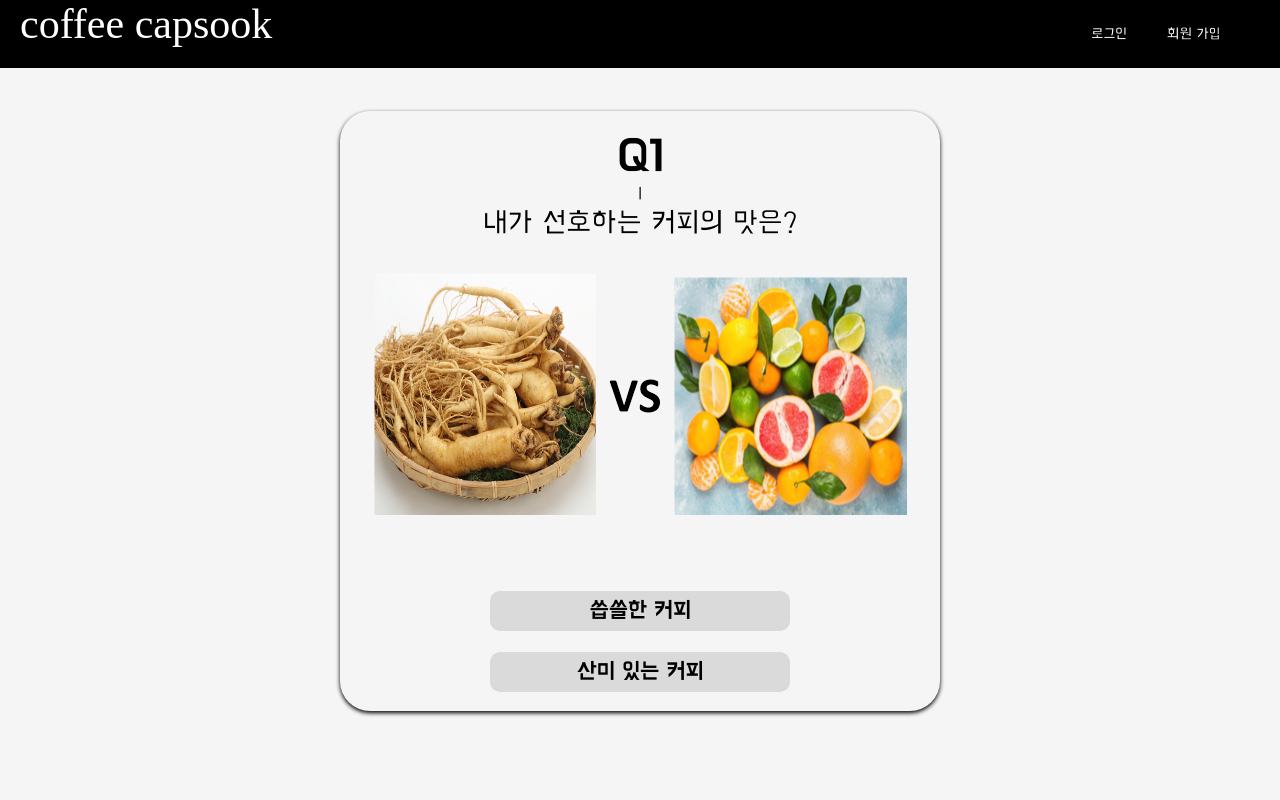
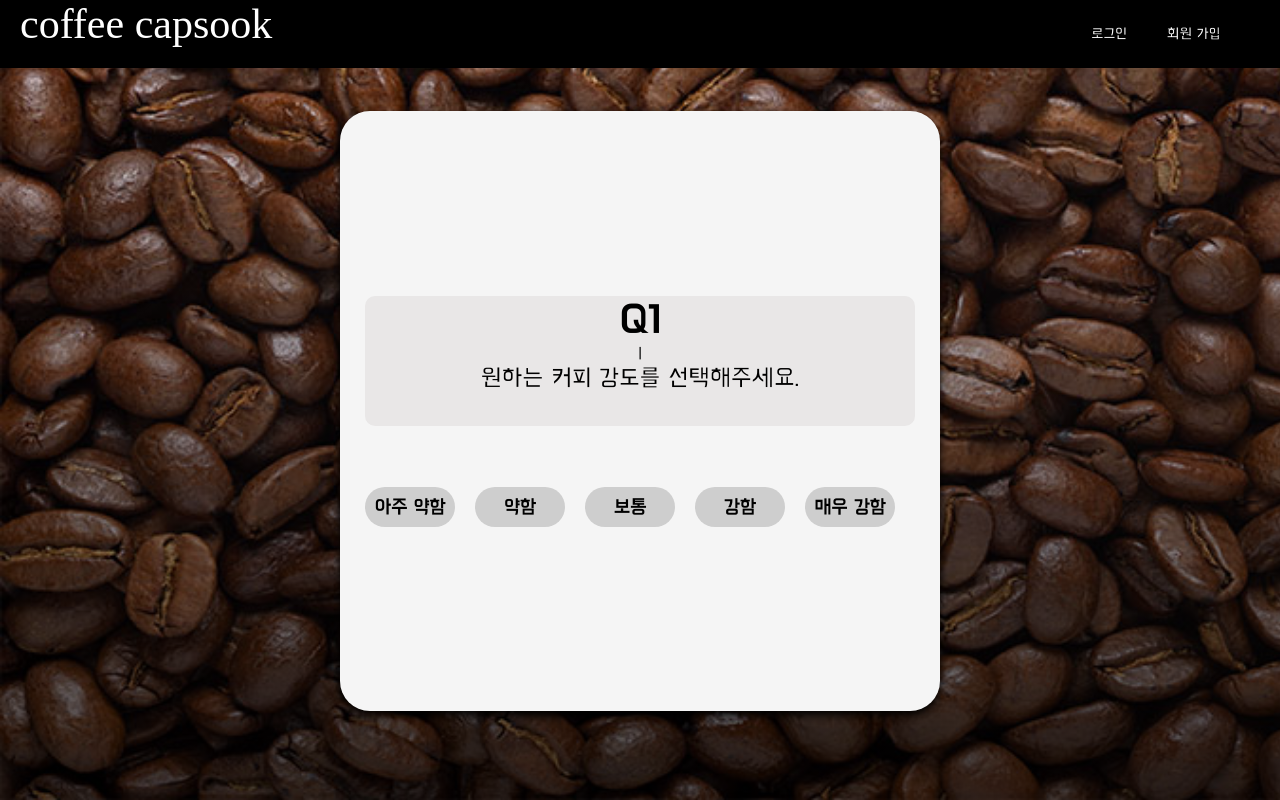
Before and after one commit to uijungkwon/CoffeeCapSook, a React (Create React App) app: page /QuizPage/1 in a window 1280 px wide. Built offline with nearby package versions, Linux system fonts and the light colour scheme; a web font is replaced by a local one.

Commit message:
취향테스트, 마이페이지 서버 연동 성공

```diff
--- a/src/Routes/Header.tsx
+++ b/src/Routes/Header.tsx
@@ -97,6 +97,7 @@ function Header(){
     const allCapMatch = useRouteMatch("/AllCap");
     const enrollMatch = useRouteMatch("/Enroll");
     const loginMatch = useRouteMatch("/Login");
+    const testMatch = useRouteMatch("/QuizPage/1");
     //3) 로고 클릭시 홈으로 이동
     const history = useHistory();
     const gohome = () => {
@@ -142,6 +143,11 @@ function Header(){
               log?(
             <LogItems>
               <Item>
+                <Link to="/QuizPage/1">
+                취향 테스트 {testMatch ? <Circle layoutId="circle" /> : null}
+                </Link>
+              </Item>
+              <Item>
                 <Link to="/AllCap">
                 전체 캡슐 {allCapMatch ? <Circle layoutId="circle" /> : null}
                 </Link>
--- a/src/components/QuizCard.tsx
+++ b/src/components/QuizCard.tsx
@@ -5,9 +5,12 @@ import { AnimatePresence, motion } from 'framer-motion';
 import { useEffect, useState } from "react";
 import { RouteComponentProps,withRouter } from "react-router-dom";
 import quiz from "../contents/questions";
-import { useRecoilValue } from 'recoil';
-import {  isMemIdAtom } from '../atoms';
+import { useRecoilState, useRecoilValue } from 'recoil';
+import {  ICoffee, coffeeState, isCoffeeIdAtom, isMemIdAtom } from '../atoms';
 import { useQuery } from 'react-query';
+import axios from 'axios';
+
+const Bg = require("../images/coffee.jpg");
 
 const Wrapper = styled.div`
   overflow-x: hidden;
@@ -19,7 +22,8 @@ const Wrapper = styled.div`
   padding: 60px;
   background-size: cover;
   position: relative;
-  background-color:whitesmoke;
+  //background-color:rgba(248, 248, 248, 0.788);
+  background-image:linear-gradient(rgba(0, 0, 0, 0.117), #000000ae), url(${Bg});
 `;
 
 const Div = styled(motion.div)`
@@ -27,7 +31,7 @@ const Div = styled(motion.div)`
   width: 600px;
   height: 600px;
   border-radius: 30px;
-  box-shadow: 0px 2px 4px black;
+  box-shadow: 0px 4px 8px black;
   margin-top: 22px;
   display: flex;
   align-items: center;
@@ -37,6 +41,7 @@ const Div = styled(motion.div)`
     cursor: pointer;
   }
 `;
+
 //화면 넘길 때 나타나는 애니메이션 효과 적용
 const divVariants = {
     initial: {
@@ -50,25 +55,35 @@ const divVariants = {
     }
   };
 const Title = styled.div`
-    margin-bottom:30px;
+    width:550px;
+    height:130px;
+    margin-bottom:40px;
+    background-color: rgba(230, 228, 228, 0.788);
+    border: none;
+	  border-radius: 10px;
 `;
+
 const ImgBox = styled.div`
     width:540px;
     height:300px;
 `;
+
 const Button = styled.button`
-	width:300px;
-    height:40px;
-    font-family:"Hanna" ;
-    font-weight:bold;
-	background-color: rgba(211, 211, 211, 0.798);
+	width:90px;
+  height:40px;
+  font-family:"Hanna" ;
+  font-weight:bold;
+	background-color: rgba(196, 196, 196, 0.798);
+  //background-color:#eee6C4;
 	border: none;
-	border-radius: 10px;
-	font-size: 23px;
+  margin-right: 20px;
+	border-radius: 80px;
+
+	font-size: 20px;
 	color: ${(props) => props.theme.accentColor};
     margin-top:21px;
     &:hover {//바로 위 태그를 가리킴
-      color: #213fff;
+      color: #fdfdfd;
       cursor: pointer;
     }
 `;
@@ -80,7 +95,7 @@ interface MatchParams {
 interface IContent{//질문에 대한 대답, 대답에 대한 점수
     answer:string;
     weight:number[];
-    value:number;
+    value:string;
 }
 interface IQuiz {//질문 제목, 질문 내용
     title:string;
@@ -104,7 +119,7 @@ const score:[number[], IScore] = [
     }
 ];
 //사용자가 누른 버튼 값 저장
-const buttonValue:number[] = [0,0,0,0,0];
+const buttonValue:string[] = ["0","0","0","0","0","0","0","0"];
 
 /* 반환 데이터 값 예시로 작성 */
 interface ITest{
@@ -116,6 +131,7 @@ const QuizCard: React.FC<RouteComponentProps<MatchParams>>
       = ({match}) => {//match는 퀴즈 번호 ex) 1,2,3 ...
         //0) recoil 값 가져오기  & API fetch 하기
         const member_id = useRecoilValue(isMemIdAtom);
+        const [coffee, setCoffee]= useRecoilState<ICoffee>(coffeeState);
 
         //1) 퀴즈 페이지 넘길 때마다 퀴즈 번호 렌더링
         const [curQuiz, setQuiz] = useState<IQuiz>();
@@ -137,16 +153,20 @@ const QuizCard: React.FC<RouteComponentProps<MatchParams>>
             buttonValue[num] = item.value; //사용자가 선택한 버튼 번호를 입력
             setNum((num)=> num+1);
 
-            if(num === 4){
+            if(num === 7){
                 console.log(buttonValue); //=>> 해당 배열을 서버에 전송할 수 있음 - 정상 출력
-        /*서버 전송 코드
           axios.post( `https://port-0-coffeecapsook-3prof2llleypwbv.sel3.cloudtype.app/favorite-test/${member_id}`,
           { //왼쪽 값: 서버 데이터 변수 이름(일단 샘플로 작성), 오른쪽 값: 프론트 변수 이름
-            n1:buttonValue[0]+",
-            n2:buttonValue[1]+",
-            n3:buttonValue[2]+",
-            n4:buttonValue[3]+",
-            n5:buttonValue[4]+",
+            n1:buttonValue[0],
+            n2:buttonValue[1],
+            n3:buttonValue[2],
+            n4:buttonValue[3],
+            n5:buttonValue[4],
+            n6:buttonValue[5],
+            n7:buttonValue[6],
+            n8:buttonValue[7],
+            type:"4",
+            coffee_id:"140",
           },
           {
             headers: {
@@ -156,11 +176,18 @@ const QuizCard: React.FC<RouteComponentProps<MatchParams>>
             }
           })
           .then((response) => {//서버에 데이터가 제대로 전송되었을 경우
+            console.log(response?.data);
+            setCoffee({
+              type:response?.data?.type,
+              coffee_id:response?.data?.coffee_id ,coffeeName:response?.data?.coffeeName, tasteAndAroma:response?.data?.tasteAndAroma,
+              compatible:response?.data?.compatible, purchaseLink:response?.data?.purchaseLink
+            });
           }).catch((error) => { //서버에 데이터가 제대로 전송되지 않은 경우
+
             console.log("서버와 연결되지 않습니다");
             window.alert(error);
           })
-        */
+
                 setNum((num)=> 0);//퀴즈 번호 0번 질문으로 초기화
 
             }
@@ -181,7 +208,7 @@ const QuizCard: React.FC<RouteComponentProps<MatchParams>>
         <Wrapper>
           <AnimatePresence>
             <QuizWrapper>
-                {parseInt(match.params.id) < 5 &&
+                {parseInt(match.params.id) < 8 &&
                 <Div
                 key={match.params.id} //키를 다르게 설정 해주어야 해당 애니메이션이 계속 설정됨
                 initial="initial"
@@ -191,24 +218,32 @@ const QuizCard: React.FC<RouteComponentProps<MatchParams>>
                 variants={divVariants}
                 >
                 <Title>
-                    <h1 style = {{color:"black", fontSize:"45px",fontWeight:"bold"}}>Q{match.params.id}</h1>
+                    <h1 style = {{color:"black", fontSize:"40px",fontWeight:"bold"}}>Q{match.params.id}</h1>
                     <h1 style = {{color:"black"}}>ㅣ</h1>
-                    <h1 style = {{color:"black", fontSize:"30px",}}>{curQuiz?.title}</h1>
+                    <h1 style = {{color:"black", fontSize:"25px",}}>{curQuiz?.title}</h1>
+                    {parseInt(match.params.id) == 4 &&
+                    <h1 style = {{color:"black", fontSize:"17px", marginTop:"10px"}}>
+                      **로스팅 강도가 약할 수록 산미가 강해지고,강할 수록 쓴맛이 강해진다.
+                    </h1>
+
+                    }
                 </Title>
-                    <ImgBox>
-                      <img src={require(`../images/${match.params.id}.png`)}/>
-                    </ImgBox>
-                    {curQuiz?.content && curQuiz?.content.map((item, index) => (
+                <div
+                style = {{flexDirection: "row"}}
+                  >
+                  {curQuiz?.content && curQuiz?.content.map((item, index) => (
                         <Link to={`/QuizPage/${id}`} key={index} >
                             <Button
                                 onClick={ () => onclick(item)/*() => getScore(item.weight)*/}> {item.answer}
                             </Button>
                         </Link>
                     ))}
+                </div>
+
                 </Div>
                 }
 
-                {parseInt(match.params.id) == 5 &&
+                {parseInt(match.params.id) == 8 &&
                 <Div
                 key={match.params.id} //키를 다르게 설정 해주어야 해당 애니메이션이 계속 설정됨
                 initial="initial"
@@ -218,22 +253,21 @@ const QuizCard: React.FC<RouteComponentProps<MatchParams>>
                 variants={divVariants}
                 >
                 <Title>
-                    <h1 style = {{color:"black", fontSize:"30px",}}>Q{match.params.id}</h1>
-                    <br />
-                    <h1 style = {{color:"black", fontSize:"30px",}}>{curQuiz?.title}</h1>
+                    <h1 style = {{color:"black", fontSize:"40px",fontWeight:"bold"}}>Q{match.params.id}</h1>
+                    <h1 style = {{color:"black"}}>ㅣ</h1>
+                    <h1 style = {{color:"black", fontSize:"25px",}}>{curQuiz?.title}</h1>
                 </Title>
-                <ImgBox>
-                      <img  src={require(`../images/${match.params.id}.png`)}/>
-                </ImgBox>
-                    {curQuiz?.content && curQuiz?.content.map((item:any, index:number) => (
-                        <Link to={`/ResultPage/${score[1].maxIdx}`} key={index}>
-
+                <div
+                style = {{flexDirection: "row"}}
+                  >
+                  {curQuiz?.content && curQuiz?.content.map((item, index) => (
+                        <Link to={`/ResultPage/${coffee.type}`} key={index}>
                             <Button
-                                onClick={() => onclick(item)
-                                }>{item.answer}
+                                onClick={ () => onclick(item)/*() => getScore(item.weight)*/}> {item.answer}
                             </Button>
                         </Link>
                     ))}
+                </div>
                 </Div>
             }
 
--- a/src/components/ResultCard.tsx
+++ b/src/components/ResultCard.tsx
@@ -6,8 +6,8 @@ import { useEffect, useState } from "react";
 import {RouteComponentProps,useHistory,withRouter } from "react-router-dom";
 import results from '../contents/results';
 import { coffee } from '../data/coffee';
-import { useRecoilState } from 'recoil';
-import { dataState } from '../atoms';
+import { useRecoilState, useRecoilValue } from 'recoil';
+import { ICoffee, coffeeState, dataState, isCoffeeIdAtom } from '../atoms';
 import { IData } from '../atoms';
 const loading = require("../images/spinner.gif");
 const Wrapper = styled.div`
@@ -72,11 +72,18 @@ const Content = styled.div`
 
     h1{
         color:black;
-        font-size:23px;
+        font-size:21px;
 
+    strong{
+      font-weight: bold;
+      background-color: lightgray;
+      border-radius: 20px;
+     }
     }
+
     h2{
     }
+
 `;
 const Hr = styled.hr`
     background-color:black;
@@ -110,24 +117,27 @@ const Button = styled.button`
 interface MatchParams {
     tendency:string;
 };
-
 const ResultCard: React.FunctionComponent<RouteComponentProps<MatchParams>>
       = ({match}) => {
     //1) 결과가 로딩중인지 확인해주는 state
     const [showResult, setShowResult] = useState(false);
     var url;
+
     //2) 캡슐 데이터를 업데이트 해주는 state
-    const [data,setData] = useRecoilState(dataState);
-    var num =0;
-    const getRandom = (min:number, max:number) =>Math.floor(Math.random() * (max - min) + min);//일단 랜덤 추천으로 구현
+    const coffee = useRecoilValue<ICoffee>(coffeeState);
+    //const [data,setData] = useRecoilState(dataState);
+    //var num =0;
+    //const getRandom = (min:number, max:number) =>Math.floor(Math.random() * (max - min) + min);//일단 랜덤 추천으로 구현
+
     //3) 결과 페이지 나타날 때, 렌더링
     useEffect(()=> {
-      num = getRandom(2, 143);//난수 생성
+      //num = getRandom(2, 143);//난수 생성
         const tick = setTimeout(() => {
             setShowResult(true); //3초 후 결과를 보여줌
         }, 3000);
+
         //추천된 캡슐 데이터를 리스트 형태로 저장
-        setData(oldData =>{
+        /*setData(oldData =>{
           const locStorageResult :IData[]= [ {id:coffee.find(item =>item.id === num)?.id || 5 , name:coffee.find(item =>item.id === num)?.name || " ",성분:coffee.find(item =>item.id === num)?.성분 || " ", 강도:coffee.find(item =>item.id === num)?.강도 || " ", 맛:coffee.find(item =>item.id === num)?.맛 || " ", 커피머신:coffee.find(item =>item.id === num)?.커피머신 || " ", 구매링크:coffee.find(item =>item.id === num)?.구매링크 || " ",  },...oldData];
           localStorage.setItem('alldata', JSON.stringify(locStorageResult));
 
@@ -135,6 +145,7 @@ const ResultCard: React.FunctionComponent<RouteComponentProps<MatchParams>>
           return locStorageResult;
               }
             );
+         */
         return () => clearTimeout(tick);
     }, []);
 return (
@@ -153,37 +164,37 @@ return (
 
                     >
                      <Title>
-                        <h1  >{results[parseInt(match.params.tendency)].title}</h1>
+                        <h1  >{results[parseInt(coffee.type/*match.params.tendency*/)].title}</h1>
 
                      </Title>
                      <Content>
-                       <h1>{results[parseInt(match.params.tendency)].content}</h1>
+                       <h1>{results[parseInt(coffee.type/*match.params.tendency*/)].content}</h1>
                      </Content>
                      <br></br>
                      <Hr></Hr>
                      <Content>
                      <h2 style = {{color:"black",fontSize:"27px",marginBottom:"20px", fontWeight:"bold" }}>이런 커피가 잘 맞아요</h2>
-                     <h1>{results[parseInt(match.params.tendency)].feature} </h1>
+                     <h1>{results[parseInt(coffee.type/*match.params.tendency*/)].feature} </h1>
                      </Content>
                      <br></br>
                      <Hr></Hr>
                      <Content>
                      <h2 style = {{color:"black",fontSize:"27px",marginBottom:"20px", fontWeight:"bold" }}>추천 캡슐</h2>
                      <img style = {{width:"25%", height:"35%"}}
-                        src={require(`../images/capsule/${data[0].id}.png`)}
+                        src={require(`../images/capsule/${coffee.coffee_id}.png`)}
                       />
-                       <ul style = {{textAlign:"left", listStyle:"square", fontSize:"10px", color:"black"}}>
+                       <ul style = {{textAlign:"left", listStyle:"square", color:"black"}}>
                         <li>
-                         <h1  >캡슐 이름 : {data[0].name}</h1>
+                         <h1><strong>캡슐 이름</strong> : {coffee.coffeeName}</h1>
                         </li>
                         <li>
-                         <h1 >맛: {data[0].맛}</h1>
+                         <h1 ><strong>맛</strong>: {coffee.tasteAndAroma}</h1>
                         </li>
                         <li>
-                         <h1 >커피 머신: {data[0].커피머신}</h1>
+                         <h1 ><strong>커피 머신</strong>: {coffee.compatible}</h1>
                         </li>
                         <li>
-                         <h1>구매링크 :<ClickButton style = {{borderRadius:"30px ", backgroundColor:"lightgray"}} onClick = {()=>{url = data[0].구매링크;window.open(url)}}>click</ClickButton></h1>
+                         <h1><strong>구매링크</strong> :<ClickButton style = {{borderRadius:"30px ", backgroundColor:"lightgray", fontWeight:"bold"}} onClick = {()=>{url = coffee.purchaseLink;window.open(url)}}>click</ClickButton></h1>
                         </li>
                        </ul>
                      </Content>
@@ -199,7 +210,7 @@ return (
                 <>
                     <div style = {{marginTop:"200px", height:"100vh", alignItems:"center",justifyContent:"center", flexDirection:"column"}}>
                      <img src = {loading}></img>
-                     <h1 style = {{color:"black", fontSize:"35px"}}>Loading...</h1>
+                     <h1 style = {{color:"black", fontSize:"35px", alignItems:"center",justifyContent:"center", flexDirection:"column"}}>Loading......</h1>
                     </div>
 
 
--- a/src/contents/questions.tsx
+++ b/src/contents/questions.tsx
@@ -2,78 +2,223 @@
 //[유형1,유형2,유형3,유형4,유형5]
 const questions = [
     {
-        title:"내가 선호하는 커피의 맛은? ",
+        title:"원하는 커피 강도를 선택해주세요.",
         content:[
             {
-                answer:"씁쓸한 커피 ",
+                answer:"아주 약함",
                 weight:[4,3,0,0,0],
-                value:1 //버튼 값을 숫자로 변경
+                value:"1" //버튼 값을 숫자로 변경
             },
             {
-                answer:"산미 있는 커피 ",
+                answer:"약함",
                 weight: [0,4,1,2,2],
-                value:2
-            }
+                value:"2"
+            },
+            {
+                answer:"보통",
+                weight:[4,3,0,0,0],
+                value:"3" //버튼 값을 숫자로 변경
+            },
+            {
+                answer:"강함",
+                weight: [0,4,1,2,2],
+                value:"4"
+            },
+            {
+                answer:"매우 강함",
+                weight:[4,3,0,0,0],
+                value:"5" //버튼 값을 숫자로 변경
+            },
         ]
     },
     {
-        title:"내가 선호하는 커피의 깊이는?",
+        title:"원하는 커피의 쓴맛 정도를 선택해주세요.",
         content:[
             {
-                answer:"깊은 맛",
-                weight: [4, 4, 0, 0, 0],
-                value:1
+                answer:"아주 약함",
+                weight:[4,3,0,0,0],
+                value:"1" //버튼 값을 숫자로 변경
             },
             {
-                answer:"가벼운 맛",
-                weight: [0, 0, 4, 5, 5],
-                value:2
-            }
+                answer:"약함",
+                weight: [0,4,1,2,2],
+                value:"2"
+            },
+            {
+                answer:"보통",
+                weight:[4,3,0,0,0],
+                value:"3" //버튼 값을 숫자로 변경
+            },
+            {
+                answer:"강함",
+                weight: [0,4,1,2,2],
+                value:"4"
+            },
+            {
+                answer:"매우 강함",
+                weight:[4,3,0,0,0],
+                value:"5" //버튼 값을 숫자로 변경
+            },
         ]
     },
     {
-        title:"내가 선호하는 커피의 목넘김은? ",
+        title:"원하는 커피의 산미 정도를 선택해주세요.",
         content:[
             {
-                answer:"묵직함",
-                weight: [5, 5, 0, 0, 0],
-                value:1
+                answer:"아주 약함",
+                weight:[4,3,0,0,0],
+                value:"1" //버튼 값을 숫자로 변경
             },
             {
-                answer:"가벼움",
-                weight: [0, 0, 5, 5, 5],
-                value:2
-            }
+                answer:"약함",
+                weight: [0,4,1,2,2],
+                value:"2"
+            },
+            {
+                answer:"보통",
+                weight:[4,3,0,0,0],
+                value:"3" //버튼 값을 숫자로 변경
+            },
+            {
+                answer:"강함",
+                weight: [0,4,1,2,2],
+                value:"4"
+            },
+            {
+                answer:"매우 강함",
+                weight:[4,3,0,0,0],
+                value:"5" //버튼 값을 숫자로 변경
+            },
         ]
     },
     {
-        title:"내가 좋아하는 쿠키의 맛은?",
+        title:"원하는 로스팅의 정도를 선택해주세요.",
         content:[
             {
-                answer:"담백, 고소한 쿠키",
-                weight: [5, 4, 4, 0, 0],
-                value:1
+                answer:"아주 약함",
+                weight:[4,3,0,0,0],
+                value:"1" //버튼 값을 숫자로 변경
             },
             {
-                answer:"달콤한 쿠키",
-                weight: [0, 0, 0, 4, 4],
-                value:2
-            }
+                answer:"약함",
+                weight: [0,4,1,2,2],
+                value:"2"
+            },
+            {
+                answer:"보통",
+                weight:[4,3,0,0,0],
+                value:"3" //버튼 값을 숫자로 변경
+            },
+            {
+                answer:"강함",
+                weight: [0,4,1,2,2],
+                value:"4"
+            },
+            {
+                answer:"매우 강함",
+                weight:[4,3,0,0,0],
+                value:"5" //버튼 값을 숫자로 변경
+            },
         ]
     },
     {
-        title:"내가 선호하는 커피 마시는 시간대는?",
+        title:"아래의 보기에서 가장 선호하는 맛과향을 선택해주세요.",
         content:[
             {
-                answer:"아침에 가볍게 먹기",
-                weight: [3, 5, 0, 0, 3],
-                value:1
+                answer:"고소함",
+                weight:[4,3,0,0,0],
+                value:"1" //버튼 값을 숫자로 변경
             },
             {
-                answer:"밤 샐 때 먹기",
-                weight: [0, 5, 2,4, 4],
-                value:2
-            }
+                answer:"스파이시 향",
+                weight: [0,4,1,2,2],
+                value:"2"
+            },
+            {
+                answer:"과일 향",
+                weight:[4,3,0,0,0],
+                value:"3" //버튼 값을 숫자로 변경
+            },
+            {
+                answer:"부드러운 향",
+                weight: [0,4,1,2,2],
+                value:"4"
+            },
+        ]
+    },
+    {
+        title:"아래의 보기에서 가장 선호하는 맛과향을 선택해주세요.",
+        content:[
+            {
+                answer:"견과류 맛",
+                weight:[4,3,0,0,0],
+                value:"1" //버튼 값을 숫자로 변경
+            },
+            {
+                answer:"쓴 맛",
+                weight: [0,4,1,2,2],
+                value:"2"
+            },
+            {
+                answer:"꽃 향",
+                weight:[4,3,0,0,0],
+                value:"3" //버튼 값을 숫자로 변경
+            },
+            {
+                answer:"바닐라향",
+                weight: [0,4,1,2,2],
+                value:"4"
+            },
+        ]
+    },
+    {
+        title:"아래의 보기에서 가장 선호하는 맛과향을 선택해주세요.",
+        content:[
+            {
+                answer:"코코아 향",
+                weight:[4,3,0,0,0],
+                value:"1" //버튼 값을 숫자로 변경
+            },
+            {
+                answer:"스모키 향",
+                weight: [0,4,1,2,2],
+                value:"2"
+            },
+            {
+                answer:"우디 향",
+                weight: [0,4,1,2,2],
+                value:"4"
+            },
+            {
+                answer:"로스팅",
+                weight:[4,3,0,0,0],
+                value:"5" //버튼 값을 숫자로 변경
+            },
+        ]
+    },
+    {
+        title:"아래의 보기에서 가장 선호하는 맛과향을 선택해주세요.",
+        content:[
+            {
+                answer:"다크한 맛",
+                weight:[4,3,0,0,0],
+                value:"1" //버튼 값을 숫자로 변경
+            },
+            {
+                answer:"리치한 맛",
+                weight: [0,4,1,2,2],
+                value:"2"
+            },
+            {
+                answer:"산미",
+                weight:[4,3,0,0,0],
+                value:"3" //버튼 값을 숫자로 변경
+            },
+            {
+                answer:"단맛",
+                weight: [0,4,1,2,2],
+                value:"4"
+            },
         ]
     },
 ];
--- a/src/contents/results.tsx
+++ b/src/contents/results.tsx
@@ -1,5 +1,5 @@
 //유형 설명말고, "특징"? 을 더 만들지 생각하기 !!
-const results = [
+const results = [//0,1,2,3,4 => type은 !
     { title:"암 슈퍼 sour 슈퍼 sour 형",
       content:"신맛을 좋아하며 커피 본연의 맛을 즐길 줄 아는 유형입니다.\
                화사한 산미, 부드럽고 달콤한 조화로운 커피를 선호합니다.",
```
Also changed, not shown: src/Routes/Mypage.tsx (+47 -15 lines), src/atoms.tsx (+26 -7 lines), src/data/coffee.tsx (+4 -4 lines), src/images/coffee.jpg (added).
